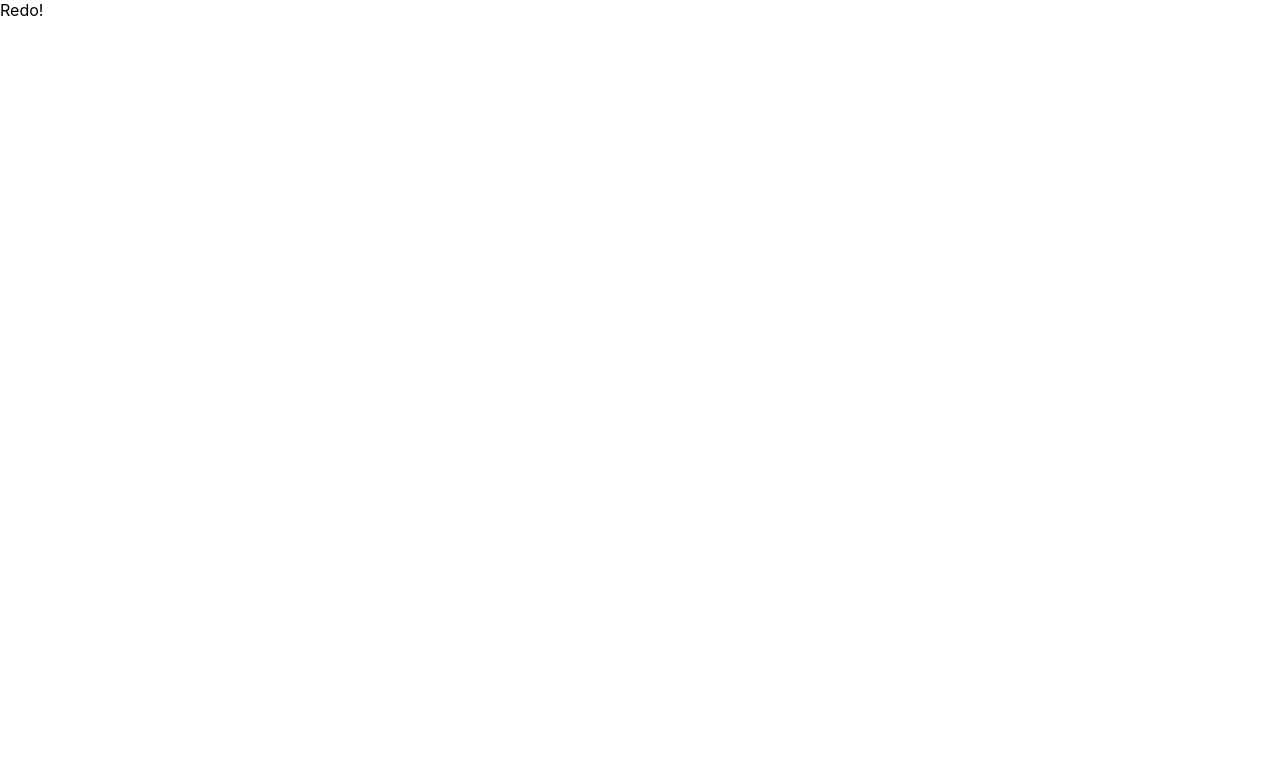
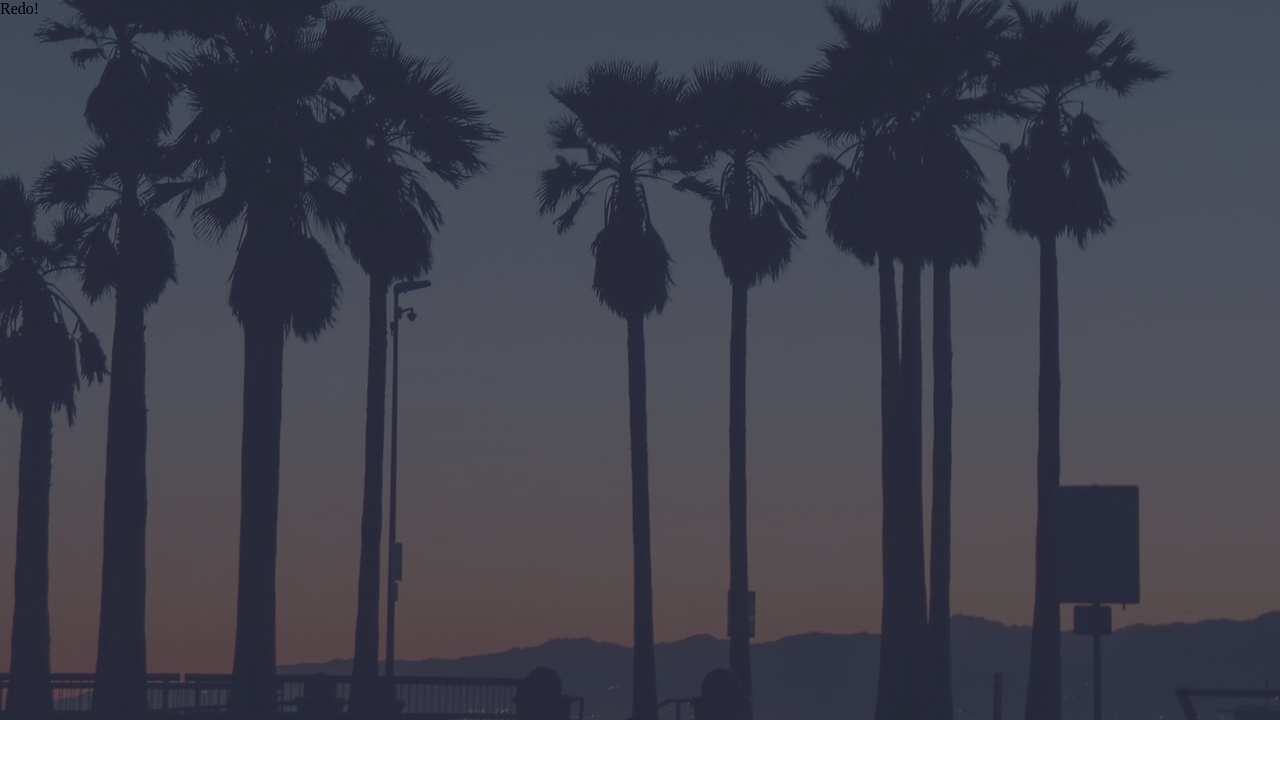
Before and after one commit to its-gio/its-gio.github.io, a React (Create React App) app: page / in a window 1280 px wide. Shown: the top 758 px of the page. Built offline with nearby package versions, Linux system fonts and the light colour scheme.

Commit message:
Added banner section and image of sunset

```diff
--- a/src/App.jsx
+++ b/src/App.jsx
@@ -2,7 +2,7 @@ import React from "react";
 import "./App.scss";
 
 function App() {
-  return <div className="App">Redo!</div>;
+  return <div id="banner">Redo!</div>;
 }
 
 export default App;
--- a/src/App.scss
+++ b/src/App.scss
@@ -0,0 +1,18 @@
+* {
+  box-sizing: border-box;
+  margin: 0;
+  padding: 0;
+}
+
+#banner {
+  height: 90vh;
+  background-image: linear-gradient(
+      to top,
+      rgba(46, 49, 65, 0.8),
+      rgba(46, 49, 65, 0.8)
+    ),
+    url(./img/sunset.jpg);
+  background-repeat: no-repeat;
+  background-attachment: fixed;
+  background-position: bottom center;
+}
--- a/src/index.css
+++ /dev/null
@@ -1,13 +0,0 @@
-body {
-  margin: 0;
-  font-family: -apple-system, BlinkMacSystemFont, 'Segoe UI', 'Roboto', 'Oxygen',
-    'Ubuntu', 'Cantarell', 'Fira Sans', 'Droid Sans', 'Helvetica Neue',
-    sans-serif;
-  -webkit-font-smoothing: antialiased;
-  -moz-osx-font-smoothing: grayscale;
-}
-
-code {
-  font-family: source-code-pro, Menlo, Monaco, Consolas, 'Courier New',
-    monospace;
-}
--- a/src/index.js
+++ b/src/index.js
@@ -1,6 +1,5 @@
 import React from "react";
 import ReactDOM from "react-dom";
-import "./index.css";
 import App from "./App.jsx";
 
 ReactDOM.render(
```
Also changed, not shown: src/img/sunset.jpg (added).
